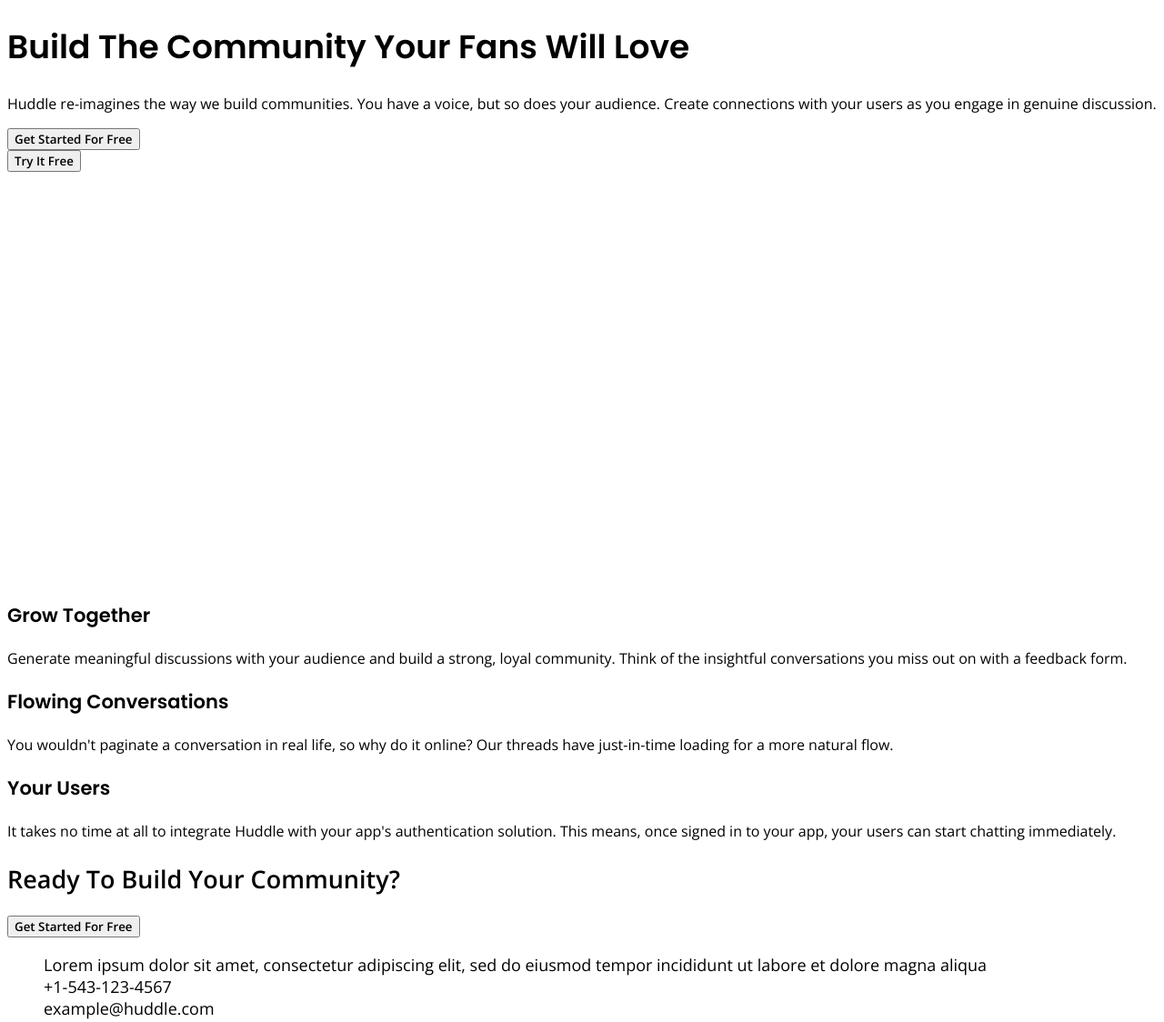
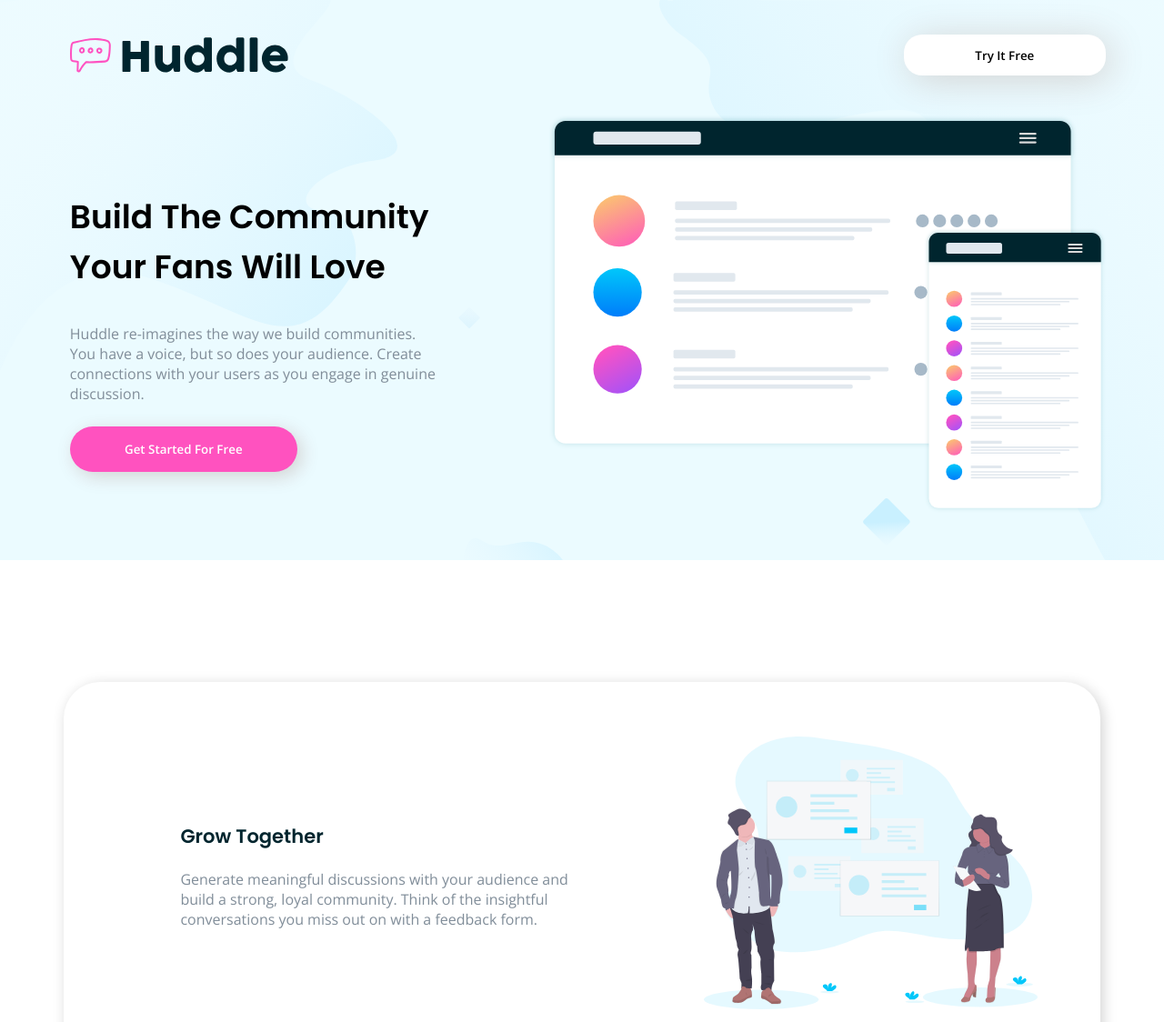
Before and after one commit to shylietara/huddle-landing, a plain HTML site: page index.html in a window 1280 px wide. Shown: the top 1124 px of the page at 91% size. Drawn offline with nearby package versions, Linux system fonts and the light colour scheme.

Commit message:
Middle container completed

```diff
--- a/css/styles.css
+++ b/css/styles.css
@@ -2,10 +2,21 @@
 font-family: "Poppins", sans-serif; WEIGHT: 600 */
 
 /***************** GENERAL CSS *****************/
+html {
+  background-color: white;
+}
 body {
 font-size: 18px;
 height: 100vh;
 width: 100vw;
+margin: 0;
+position: relative;
+box-sizing: border-box;
+background-image: url(../images/bg-hero-desktop.svg);
+background-repeat: no-repeat;
+background-color: #ebfbff;
+
+
 }
 
 h1, h2, h3 {
@@ -17,6 +28,10 @@
   font-weight: 400;
 }
 
+h3 {
+  color: #00252e;
+}
+
 h2 {
   font-weight: 700;
 }
@@ -24,20 +39,140 @@
 p {
   font-size: 16px;
   font-weight: 400;
+  color: #808d99;
 }
 
 ul {
   list-style: none;
+  padding: 0;
+  margin: 0;
+}
+
+.button {
+font-family: "Open Sans", sans-serif;
+font-weight: 700;
 }
 /***************** TOP CONTAINER AREA *****************/
 .top-container {
   height: 77%;
   width: 100%;
+  position: relative;
 }
-.button {
-font-family: "Open Sans", sans-serif;
-font-weight: 700;
+
+
+.top-left {
+  margin-left: 6%;
+  bottom: 30%;
+  height: 70%;
+  width: 32%;
+  padding-top: 30px;
+  position: absolute;
 }
+
+.logo {
+  padding-top: 10%; /*add padding here to adjust logo distance from top margin*/
+  padding-bottom: 25%;
+}
+
+.huddle {
+  padding-top: 10px;
+}
+
+.tryitfree {
+  float: right;
+  text-decoration: none;
+  background-color: white;
+  border-radius: 20px;
+  height: 45px;
+  width: 20%;
+  border-style: none;
+  box-shadow: 5px 5px 40px lightgrey;
+}
+
+.top-right {
+  position: absolute;
+  padding: 3% 5% 3% 3%;
+  top: 0;
+  right: 0;
+
+}
+
+.mockups {
+  display: flex;
+  width: 55%;
+  margin-top: 8%;
+  margin-left: 45%;
+}
+
+.getstarted {
+  text-decoration: none;
+  display: flex;
+  background-color: #ff52bf;
+  border-radius: 30px;
+  border-style: none;
+  align-items: center;
+  justify-content: center;
+  box-shadow: 5px 5px 20px lightgrey;
+  height: 50px;
+  width: 250px;
+  margin-top: 25px;
+  color: white;
+}
+
+/***************** MIDDLE CONTAINER AREA *************/
+.middle-container {
+  height: 210%;
+  width: 100%;
+  background-color: white;
+  flex-direction: column;
+  display: flex;
+  justify-content: space-around;
+  align-items: center;
+  margin: auto;
+  position: relative;
+  padding-top: 5%;
+  padding-bottom: 17%;
+}
+
+.info {
+  height: 25%;
+  width: 89%;
+  display: flex;
+  flex-direction: column;
+  box-shadow: 3px 3px 15px lightgrey;
+  border-radius: 40px;
+  justify-content: center;
+
+}
+
+.float-right {
+  height: 300px;
+  position: absolute;
+  margin-left: 55%;
+}
+
+.float-left {
+  height: 300px;
+  position: absolute;
+  margin-left: 6%;
+}
+
+.text {
+  margin: 0 50% 0 10%;
+  position: absolute;
+}
+
+.text1 {
+  margin: 0 0 0 50%;
+}
+
+/***************** BOTTOM CONTAINER AREA *************/
+.bottom-container {
+  height: 62.25%;
+  width: 100%;
+  background-color: #00252e;
+}
+
 .attribution {
   display: none;
 }
--- a/index.html
+++ b/index.html
@@ -15,44 +15,52 @@
 </head>
 
 <body>
-
   <div class="top-container">
     <div class="top-left">
-      <!--LOGO GOES HERE, FLOAT TOP-LEFT-->
+      <img class="logo" src="./images/logo.svg" alt="logo">
       <h1>Build The Community Your Fans Will Love</h1>
 
-      <p>Huddle re-imagines the way we build communities. You have a voice, but so does your audience.
+      <p class="huddle">Huddle re-imagines the way we build communities. You have a voice, but so does your audience.
         Create connections with your users as you engage in genuine discussion.</p>
 
       <button class="getstarted button" type="button" name="button">Get Started For Free</button>
+
     </div>
     <div class="top-right">
       <button class="tryitfree button" type="button" name="button">Try It Free</button>
-      <!--TWO BROWSER GRAPHICS GO IN THIS DIV-->
+      <img class="mockups" src="./images/illustration-mockups.svg" alt="mockups">
     </div>
   </div>
   <div class="middle-container">
-    <div class="grow-together">
+    <div class="grow-together info">
+      <div class="text">
         <h3>Grow Together</h3>
-
         <p>Generate meaningful discussions with your audience and build a strong, loyal community.
           Think of the insightful conversations you miss out on with a feedback form.</p>
 
       </div>
-    <div class="flowing-conversations">
+<img class="float-right" src="./images/illustration-grow-together.svg" alt="grow-together-image">
+    </div>
+    <div class="flowing-conversations info">
+      <div class="text1">
         <h3>Flowing Conversations</h3>
 
         <p>You wouldn't paginate a conversation in real life, so why do it online? Our threads
           have just-in-time loading for a more natural flow.</p>
       </div>
-    <div class="users">
+<img class="float-left" src="./images/illustration-flowing-conversation.svg" alt="flowing-conversation-image">
+    </div>
+    <div class="users info">
+      <div class="text">
         <h3>Your Users</h3>
-
         <p>It takes no time at all to integrate Huddle with your app's authentication solution.
           This means, once signed in to your app, your users can start chatting immediately.</p>
+
+      </div>
+        <img class="float-right" src="./images/illustration-your-users.svg" alt="your-users-image">
+
     </div>
   </div>
-
   <div class="bottom-container">
     <div class="float">
       <!--POSITION ABSOLUTE TO "bottom-container"-->
```
Also changed, not shown: 1 other file. Lines whose indentation alone changed are shown as unchanged.
